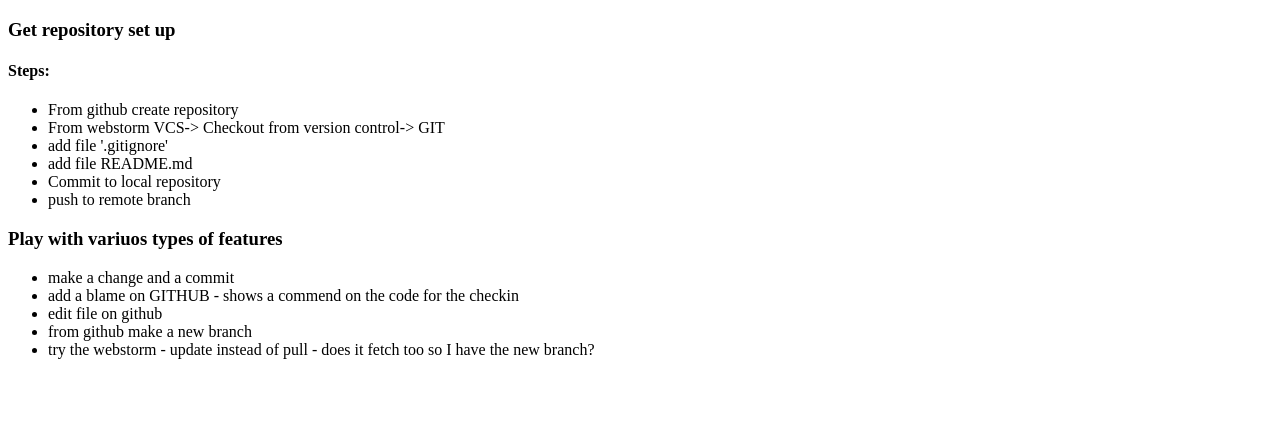
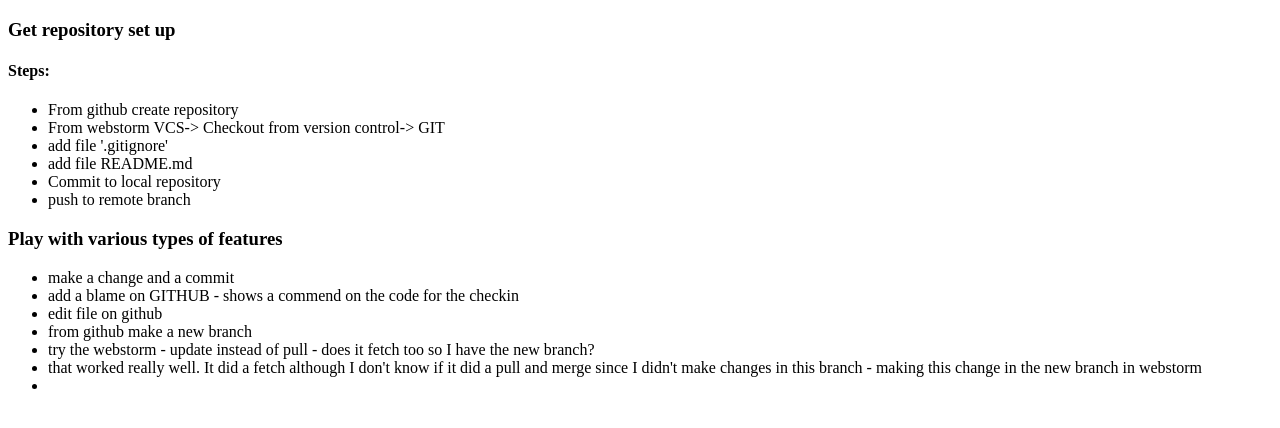
Before and after one commit to randyd12/rmd-git-practice, a plain HTML site: page rpg/index.html in a window 1280 px wide. Drawn offline with Linux system fonts and the light colour scheme.

Commit message:
comment about WS upate

```diff
--- a/rpg/index.html
+++ b/rpg/index.html
@@ -19,13 +19,15 @@
 </ul>
 
 
-<h3>Play with variuos types of features</h3>
+<h3>Play with various types of features</h3>
 <ul>
     <li>make a change and a commit</li>
     <li>add a blame on GITHUB - shows a commend on the code for the checkin</li>
     <li>edit file on github </li>
     <li>from github make a new branch</li>
     <li> try the webstorm - update instead of pull - does it fetch too so I have the new branch?</li>
+    <li>that worked really well.  It did a fetch although I don't know if it did a pull and merge since I didn't make changes in this branch - making this change in the new branch in webstorm</li>
+    <li></li>
 </ul>
 
 </body>
```
